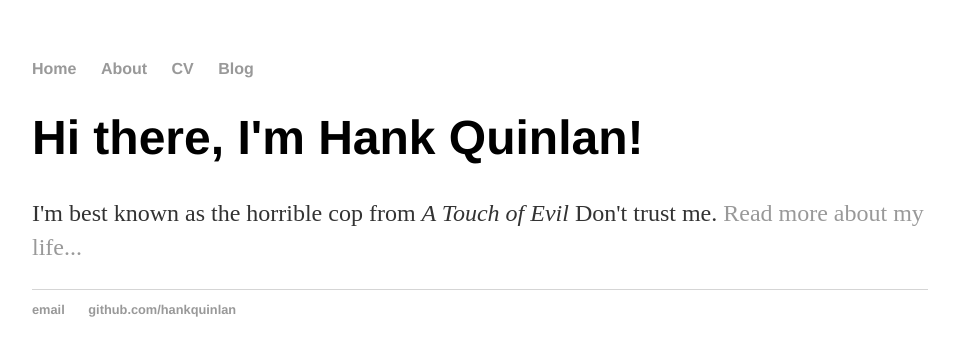
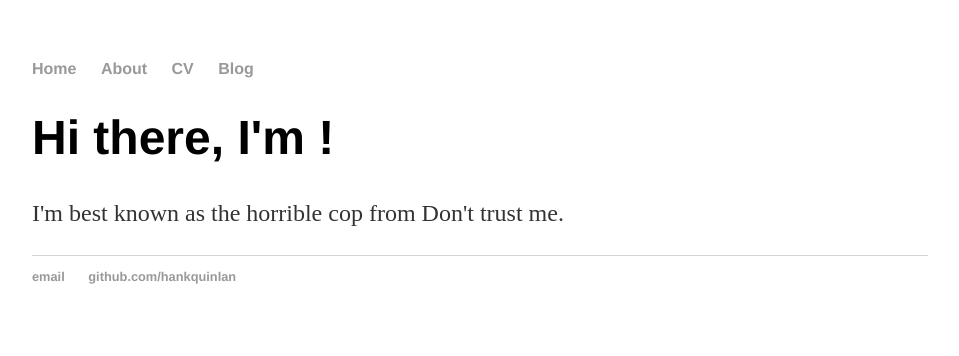
Before and after one commit to ayqh/ayqh.github.io, a Jekyll site: the page built from index.html, in a window 1280 px wide. Shown: the top 356 px of the page, without its empty margins (160-1119 px from the left). Built offline with Jekyll 4.4.1, drawn with Linux system fonts in a browser that asks for light colours.

Commit message:
Update index.html

```diff
--- a/index.html
+++ b/index.html
@@ -1,8 +1,8 @@
 ---
 layout: default
-title: Heng Qiao's home page
+title: home page
 ---
 <div class="blurb">
-	<h1>Hi there, I'm Hank Quinlan!</h1>
-	<p>I'm best known as the horrible cop from <em>A Touch of Evil</em> Don't trust me. <a href="/about">Read more about my life...</a></p>
+	<h1>Hi there, I'm !</h1>
+	<p>I'm best known as the horrible cop from Don't trust me. </p>
 </div><!-- /.blurb -->
```
